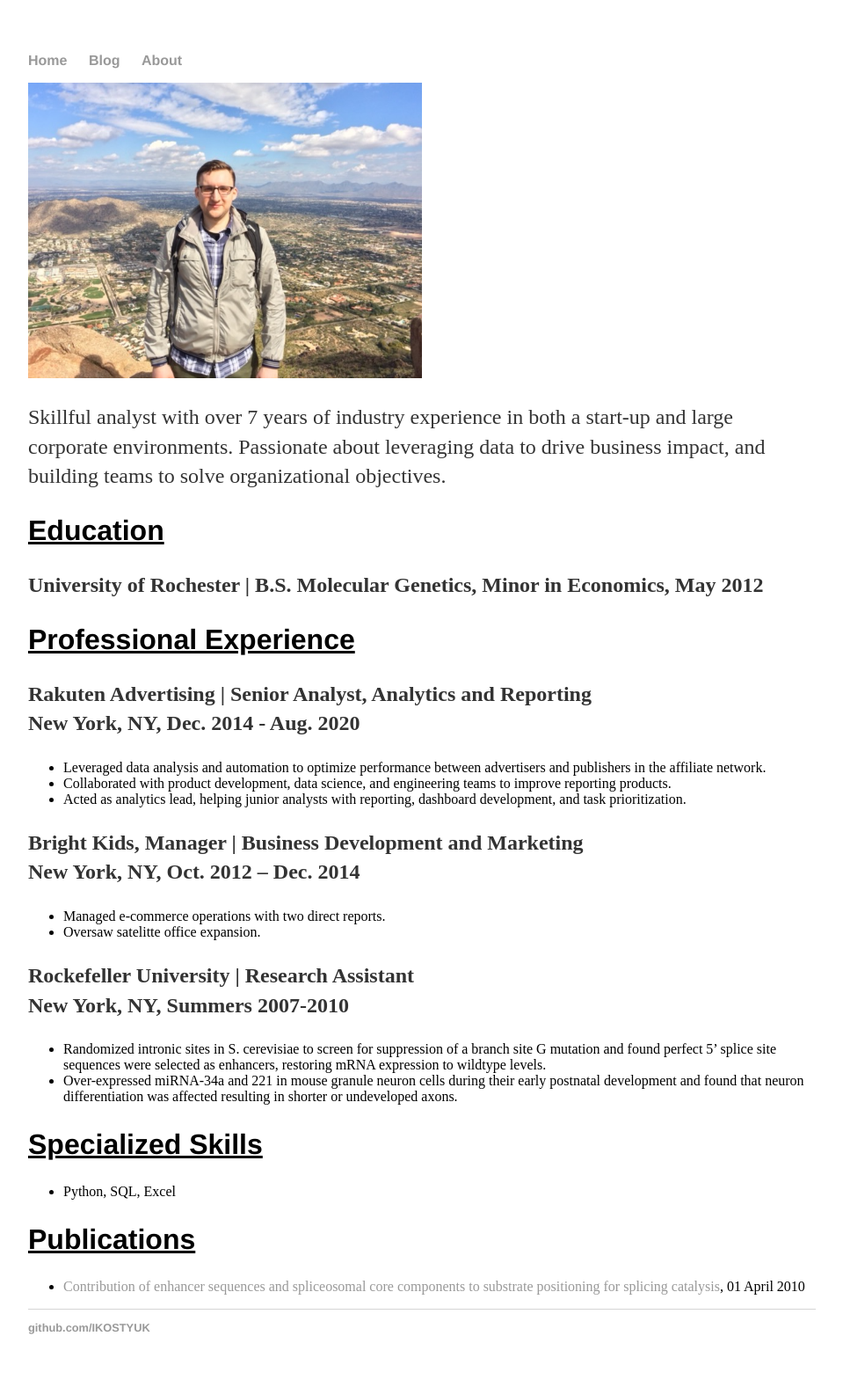
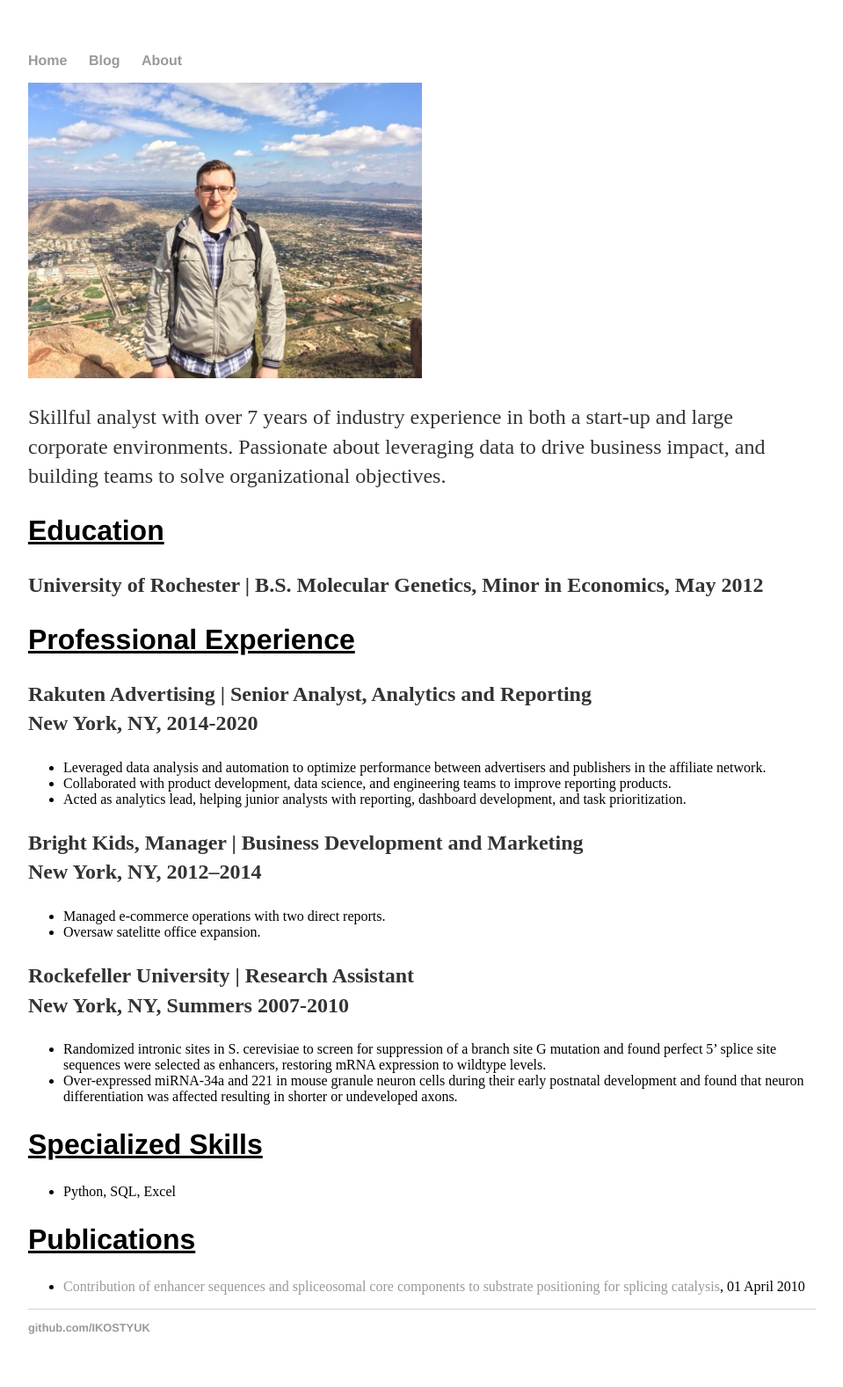
Before and after one commit to IKOSTYUK/ikostyuk.github.io, a Jekyll site: the page built from about/index.html, in a window 1280 px wide. Shown: the whole page at 88% size, without its empty margins (160-1119 px from the left). Built offline with Jekyll 4.4.1, drawn with Linux system fonts in a browser that asks for light colours.

Commit message:
Update index.html

```diff
--- a/about/index.html
+++ b/about/index.html
@@ -18,7 +18,7 @@ contact: passive
 				<h2><u>Professional Experience</u></h2>
 				<p><strong>Rakuten Advertising |
 				Senior Analyst, Analytics and Reporting<br />
-				New York, NY, Dec. 2014 - Aug. 2020</strong></p>
+				New York, NY, 2014-2020</strong></p>
 				<ul>
 				<li>Leveraged data analysis and automation to optimize performance between advertisers and publishers in the affiliate network.</li>
 				<li>Collaborated with product development, data science, and engineering teams to improve reporting products.</li>
@@ -27,7 +27,7 @@ contact: passive
 
 				<p><strong>Bright Kids,	Manager |
 				Business Development and Marketing<br />
-				New York, NY, Oct. 2012 – Dec. 2014</strong></p>
+				New York, NY, 2012–2014</strong></p>
 				<ul>
 				<li> Managed e-commerce operations with two direct reports. </li>
 				<li>Oversaw satelitte office expansion.</li>
```
